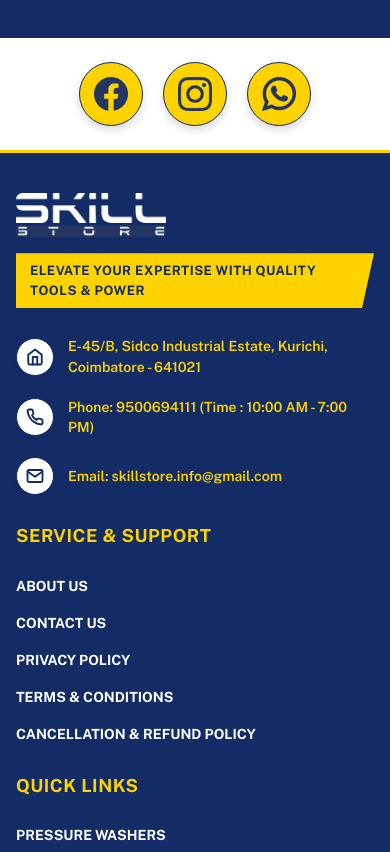
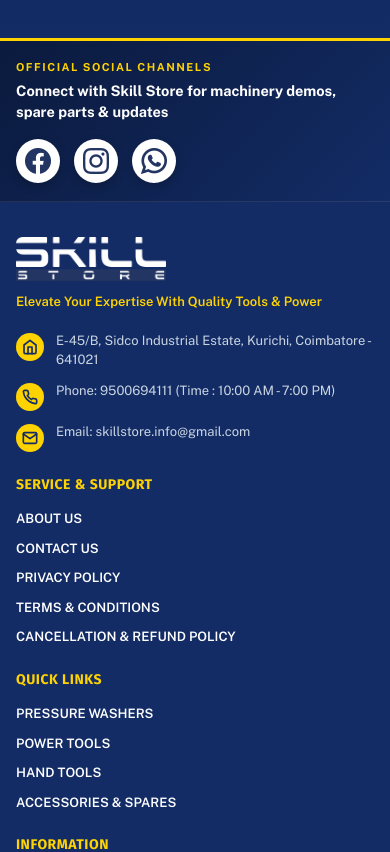
Before and after one commit to Arnav-Sharma437/Skill-store, a Next.js app: page / in a window 390 px wide. Shown: the part 2620-3472 px from the top of the page. Built offline with nearby package versions, Linux system fonts and the light colour scheme.

Commit message:
feat: redesign footer top bar with sleek golden accent and aligned social channels, removing clumsy white curve

```diff
--- a/src/components/home/Footer.module.css
+++ b/src/components/home/Footer.module.css
@@ -2,93 +2,86 @@
   width: 100%;
   position: relative;
   background: #132c66;
+  font-family: var(--font-sans);
 }
 
-.curveWrapper {
-  position: relative;
-  height: 160px; /* Deeper curved footer height */
-  width: 100%;
-  background: #ffffff;
+/* Sleek Top Social Connect & Brand Bar */
+.topBar {
+  background: linear-gradient(135deg, #0b1a3d 0%, #132c66 100%);
+  border-top: 3px solid #ffd300;
+  border-bottom: 1px solid rgba(255, 255, 255, 0.1);
+  padding: 22px 0;
 }
 
-.curveSvg {
-  width: 100%;
-  height: 100%;
-  display: block;
+.topBarContainer {
+  display: flex;
+  align-items: center;
+  justify-content: space-between;
+  gap: 24px;
+  flex-wrap: wrap;
 }
 
-/* Floating social icons on the left side of the curve */
-.socialsFloating {
-  position: absolute;
-  top: 25px; /* Shifted down to match curve dip */
-  left: calc((100% - var(--container-width)) / 2 + var(--container-padding));
+.topBarText {
   display: flex;
-  gap: 20px;
-  z-index: 10;
+  flex-direction: column;
+  gap: 4px;
 }
 
-@media (max-width: 1240px) {
-  .socialsFloating {
-    left: var(--container-padding);
-  }
+.topBarBadge {
+  font-size: 11px;
+  font-weight: 850;
+  color: #ffd300;
+  letter-spacing: 1.5px;
+  text-transform: uppercase;
+}
+
+.topBarHeading {
+  font-size: 14.5px;
+  font-weight: 700;
+  color: #ffffff;
+  margin: 0;
+}
+
+.socialsRow {
+  display: flex;
+  align-items: center;
+  gap: 14px;
 }
 
 .socialCircle {
-  width: 64px; /* Increased circle size matching mockup proportions */
-  height: 64px;
+  width: 44px;
+  height: 44px;
   border-radius: 50%;
+  background: #ffffff;
   display: flex;
   align-items: center;
   justify-content: center;
-  box-shadow: 0 4px 8px rgba(0, 0, 0, 0.15);
-  transition: transform var(--transition-fast) ease, background-color var(--transition-fast) ease;
-  border: 1.5px solid #132c66; /* Match line border */
+  box-shadow: 0 4px 10px rgba(0, 0, 0, 0.2);
+  transition: all var(--transition-fast) ease;
+  border: 2px solid transparent;
   text-decoration: none;
 }
 
-.socialCircle svg {
-  width: 28px; /* Larger icon inside */
-  height: 28px;
-}
-
-/* Facebook social button styling */
-.socialFacebook {
-  background-color: #ffd300;
-  color: #132c66 !important;
-  transform: translateY(0);
+.socialCircle:hover {
+  transform: translateY(-3px) scale(1.08);
+  box-shadow: 0 8px 16px rgba(0, 0, 0, 0.3);
 }
 
 .socialFacebook:hover {
-  background-color: #e6be00;
-  transform: translateY(-4px) scale(1.05);
-}
-
-/* Instagram social button styling */
-.socialInstagram {
-  background-color: #ffd300;
-  color: #132c66 !important;
-  transform: translateY(22px);
+  border-color: #1877f2;
 }
 
 .socialInstagram:hover {
-  background-color: #e6be00;
-  transform: translateY(18px) scale(1.05);
-}
-
-/* WhatsApp social button styling */
-.socialWhatsapp {
-  background-color: #ffd300;
-  color: #132c66 !important;
-  transform: translateY(48px);
+  border-color: #e4405f;
 }
 
 .socialWhatsapp:hover {
-  background-color: #e6be00;
-  transform: translateY(44px) scale(1.05);
+  border-color: #25d366;
 }
 
+/* Main Footer Content */
 .mainFooter {
-  padding: 40px 0 80px; /* Taller padding */
+  padding: 50px 0 60px;
   background: #132c66;
 }
 
@@ -100,231 +93,129 @@
 }
 
 .columnBrand {
-  flex: 1.6;
-  min-width: 320px;
+  max-width: 340px;
+  display: flex;
+  flex-direction: column;
 }
 
 .logo {
-  display: flex;
-  align-items: center;
-  gap: 8px;
-  margin-bottom: 16px;
+  display: inline-block;
+  margin-bottom: 12px;
 }
 
-.logoSkill {
-  font-family: var(--font-accent);
-  font-weight: 900;
-  font-size: 38px; /* Taller logo size */
-  color: #ffffff;
-  letter-spacing: 0.5px;
-}
-
-.logoStore {
-  font-family: var(--font-accent);
-  font-weight: 900;
-  font-size: 38px;
+.slogan {
+  font-size: 13px;
+  font-weight: 600;
   color: #ffd300;
-  letter-spacing: 0.5px;
-}
-
-/* Yellow Slanted Slogan Banner */
-.slogan {
-  background: #ffd300;
-  color: #132c66;
-  padding: 8px 24px 8px 14px; /* Larger padding */
-  font-family: var(--font-sans);
-  font-weight: 800;
-  font-size: 13px; /* Larger font */
-  text-transform: uppercase;
-  display: inline-block;
-  clip-path: polygon(0 0, 100% 0, calc(100% - 12px) 100%, 0 100%);
-  margin-bottom: 28px;
-  letter-spacing: 0.5px;
+  margin: 0 0 20px 0;
+  line-height: 1.45;
 }
 
 .contactList {
   display: flex;
   flex-direction: column;
-  gap: 20px; /* Taller gap */
+  gap: 12px;
 }
 
 .contactItem {
   display: flex;
-  align-items: center;
-  gap: 14px;
+  align-items: flex-start;
+  gap: 12px;
+  color: #cbd5e1;
+  font-size: 13px;
+  line-height: 1.45;
 }
 
 .contactIcon {
-  width: 38px; /* Larger rounded white icons */
-  height: 38px;
-  background: #ffffff;
-  border: 1.5px solid #132c66;
+  width: 28px;
+  height: 28px;
   border-radius: 50%;
+  background: #ffd300;
   display: flex;
   align-items: center;
   justify-content: center;
-  font-size: 18px;
   flex-shrink: 0;
-  box-shadow: 0 2px 4px rgba(0, 0, 0, 0.05);
-}
-
-.contactIcon svg {
-  width: 18px;
-  height: 18px;
-  stroke: #132c66 !important;
+  margin-top: 1px;
 }
 
 .contactText {
-  font-family: var(--font-sans);
-  font-size: 14px; /* Larger text size */
-  color: #ffd300; /* Yellow text matching mockup */
-  line-height: 1.45;
-  font-weight: 600;
+  flex-grow: 1;
 }
 
 .columnLinks {
-  flex: 1;
-  min-width: 180px;
+  display: flex;
+  flex-direction: column;
 }
 
 .columnTitle {
-  font-family: var(--font-sans);
-  font-weight: 700;
-  font-size: 18px; /* Taller heading size */
+  font-size: 14px;
+  font-weight: 850;
   color: #ffd300;
-  margin-bottom: 28px;
+  margin: 0 0 16px 0;
   letter-spacing: 0.5px;
+  text-transform: uppercase;
 }
 
 .nav {
   display: flex;
   flex-direction: column;
-  gap: 16px; /* Larger line spacing */
+  gap: 10px;
 }
 
 .link {
-  font-family: var(--font-sans);
-  font-size: 14px; /* Larger link size */
+  font-size: 13px;
+  font-weight: 600;
   color: #ffffff;
-  transition: color var(--transition-fast) ease;
-  font-weight: 700; /* Bold uppercase links */
   text-decoration: none;
+  transition: all var(--transition-fast) ease;
+  width: max-content;
 }
 
 .link:hover {
   color: #ffd300;
+  transform: translateX(3px);
 }
 
-/* --- Newsletter Row --- */
-.newsletterContainer {
-  margin-top: 50px;
-  padding-top: 40px;
-  border-top: 1.5px solid rgba(255, 255, 255, 0.1);
-  display: flex;
-  justify-content: center;
+/* Copyright Bar */
+.copyrightBar {
+  background: #0b1a3d;
+  padding: 16px 0;
+  text-align: center;
+  border-top: 1px solid rgba(255, 255, 255, 0.08);
 }
 
-.newsletterInner {
-  display: flex;
-  flex-direction: column;
-  align-items: center;
-  gap: var(--space-4);
-  width: 100%;
-  max-width: 600px; /* Taller newsletter box */
-}
-
-.newsletterTitle {
-  font-family: var(--font-sans);
-  font-weight: 700;
-  font-size: 16px; /* Larger size */
-  color: #ffd300;
+.copyrightText {
+  font-size: 12px;
+  font-weight: 600;
+  color: #94a3b8;
   margin: 0;
   letter-spacing: 0.5px;
 }
 
-.newsletterForm {
-  display: flex;
-  width: 100%;
-  height: 48px; /* Taller form input/button */
-}
-
-.newsletterInput {
-  flex-grow: 1;
-  background: #ffffff;
-  border: none;
-  border-radius: 6px 0 0 6px;
-  padding: 0 20px;
-  font-size: 14px;
-  color: #000000;
-}
-
-.newsletterInput::placeholder {
-  color: #9ca3af;
-}
-
-.newsletterInput:focus {
-  box-shadow: none;
-  border-color: transparent;
-}
-
-.newsletterBtn {
-  background: #ffd300;
-  color: #132c66;
-  border: none;
-  border-radius: 0 6px 6px 0;
-  padding: 0 36px;
-  font-family: var(--font-sans);
-  font-weight: 800;
-  font-size: 14px;
-  cursor: pointer;
-  transition: background var(--transition-fast) ease;
-}
-
-.newsletterBtn:hover {
-  background: #e6be00;
-}
-
-/* --- Copyright Bar --- */
-.copyrightBar {
-  background: #000000;
-  padding: 18px 0;
-  text-align: center;
-  border-top: 1px solid rgba(255, 255, 255, 0.05);
-}
-
-.copyrightText {
-  font-family: var(--font-sans);
-  font-size: 12px; /* Larger size */
-  color: #ffffff;
-  opacity: 0.7;
-  letter-spacing: 0.5px;
-  margin: 0;
+@media (max-width: 1024px) {
+  .container {
+    gap: 30px;
+  }
+  .columnBrand {
+    max-width: 100%;
+    width: 100%;
+  }
 }
 
 @media (max-width: 768px) {
+  .topBar {
+    padding: 18px 0;
+  }
+  .topBarContainer {
+    flex-direction: column;
+    align-items: flex-start;
+    gap: 16px;
+  }
+  .mainFooter {
+    padding: 35px 0 50px;
+  }
   .container {
     flex-direction: column;
-    gap: 30px;
-  }
-  .newsletterInner {
-    max-width: 100%;
-  }
-  .socialsFloating {
-    position: relative;
-    top: 0;
-    left: 0;
-    justify-content: center;
-    padding: 24px 0;
-  }
-  .socialFacebook, .socialInstagram, .socialWhatsapp {
-    transform: none !important;
-  }
-  .curveWrapper {
-    height: auto;
-    background: #ffffff;
-    border-bottom: 3px solid #ffd300;
-  }
-  .curveSvg {
-    display: none;
+    gap: 24px;
   }
 }
--- a/src/components/home/Footer.tsx
+++ b/src/components/home/Footer.tsx
@@ -6,44 +6,62 @@
 export default function Footer() {
   return (
     <footer className={styles.footer}>
-      {/* Deeper Concave Curved SVG Separator with a thick Sky Blue stroke */}
-      <div className={styles.curveWrapper}>
-        <svg viewBox="0 0 1440 160" fill="none" xmlns="http://www.w3.org/2000/svg" className={styles.curveSvg} preserveAspectRatio="none">
-          {/* Thick sky-blue line */}
-          <path d="M0,10 C480,150 960,150 1440,10" stroke="#38b6ff" strokeWidth="10" fill="none"/>
-          {/* Solid navy blue fill below line */}
-          <path d="M0,15 C480,154 960,154 1440,15 L1440,160 L0,160 Z" fill="#132c66"/>
-        </svg>
+      {/* Sleek Top Social Connect & Brand Bar */}
+      <div className={styles.topBar}>
+        <div className={`${styles.topBarContainer} container`}>
+          <div className={styles.topBarText}>
+            <span className={styles.topBarBadge}>OFFICIAL SOCIAL CHANNELS</span>
+            <p className={styles.topBarHeading}>Connect with Skill Store for machinery demos, spare parts &amp; updates</p>
+          </div>
 
-        {/* Social Icons floating on the curve (styled with original brand colors) */}
-        <div className={styles.socialsFloating}>
-          <a href="https://facebook.com" className={`${styles.socialCircle} ${styles.socialFacebook}`} aria-label="Facebook">
+          {/* Social Icons Row */}
+          <div className={styles.socialsRow}>
+            <a
+              href="https://facebook.com"
+              target="_blank"
+              rel="noopener noreferrer"
+              className={`${styles.socialCircle} ${styles.socialFacebook}`}
+              aria-label="Facebook"
+            >
               <Image
                 src="/images/logos/fb-icon.png"
                 alt="Facebook"
-              width={34}
-              height={34}
+                width={26}
+                height={26}
                 style={{ objectFit: 'contain' }}
               />
             </a>
-          <a href="https://instagram.com" className={`${styles.socialCircle} ${styles.socialInstagram}`} aria-label="Instagram">
+            <a
+              href="https://instagram.com"
+              target="_blank"
+              rel="noopener noreferrer"
+              className={`${styles.socialCircle} ${styles.socialInstagram}`}
+              aria-label="Instagram"
+            >
               <Image
                 src="/images/logos/insta-icon.png"
                 alt="Instagram"
-              width={34}
-              height={34}
+                width={26}
+                height={26}
                 style={{ objectFit: 'contain' }}
               />
             </a>
-          <a href="https://wa.me" className={`${styles.socialCircle} ${styles.socialWhatsapp}`} aria-label="WhatsApp">
+            <a
+              href="https://wa.me/919500694111"
+              target="_blank"
+              rel="noopener noreferrer"
+              className={`${styles.socialCircle} ${styles.socialWhatsapp}`}
+              aria-label="WhatsApp Support"
+            >
               <Image
                 src="/images/logos/wa-icon.png"
                 alt="WhatsApp"
-              width={34}
-              height={34}
+                width={26}
+                height={26}
                 style={{ objectFit: 'contain' }}
               />
             </a>
+          </div>
         </div>
       </div>
 
@@ -61,7 +79,7 @@
                 style={{ objectFit: 'contain' }}
               />
             </div>
-            <p className={styles.slogan}>Elevate Your Expertise With Quality Tools & Power</p>
+            <p className={styles.slogan}>Elevate Your Expertise With Quality Tools &amp; Power</p>
 
             <div className={styles.contactList}>
               <div className={styles.contactItem}>
@@ -95,13 +113,13 @@
 
           {/* Column 2: Service & Support */}
           <div className={styles.columnLinks}>
-            <h4 className={styles.columnTitle}>SERVICE & SUPPORT</h4>
+            <h4 className={styles.columnTitle}>SERVICE &amp; SUPPORT</h4>
             <nav className={styles.nav}>
               <Link href="/about" className={styles.link}>ABOUT US</Link>
               <Link href="/contact" className={styles.link}>CONTACT US</Link>
               <Link href="/privacy" className={styles.link}>PRIVACY POLICY</Link>
-              <Link href="/terms" className={styles.link}>TERMS & CONDITIONS</Link>
-              <Link href="/refunds" className={styles.link}>CANCELLATION & REFUND POLICY</Link>
+              <Link href="/terms" className={styles.link}>TERMS &amp; CONDITIONS</Link>
+              <Link href="/refunds" className={styles.link}>CANCELLATION &amp; REFUND POLICY</Link>
             </nav>
           </div>
 
@@ -112,7 +130,7 @@
               <Link href="/category/high-pressure-washer" className={styles.link}>PRESSURE WASHERS</Link>
               <Link href="/category/power-tools" className={styles.link}>POWER TOOLS</Link>
               <Link href="/category/hand-tools" className={styles.link}>HAND TOOLS</Link>
-              <Link href="/category/accessories-spares" className={styles.link}>ACCESSORIES & SPARES</Link>
+              <Link href="/category/accessories-spares" className={styles.link}>ACCESSORIES &amp; SPARES</Link>
             </nav>
           </div>
 
```
Lines whose indentation alone changed are shown as unchanged.
